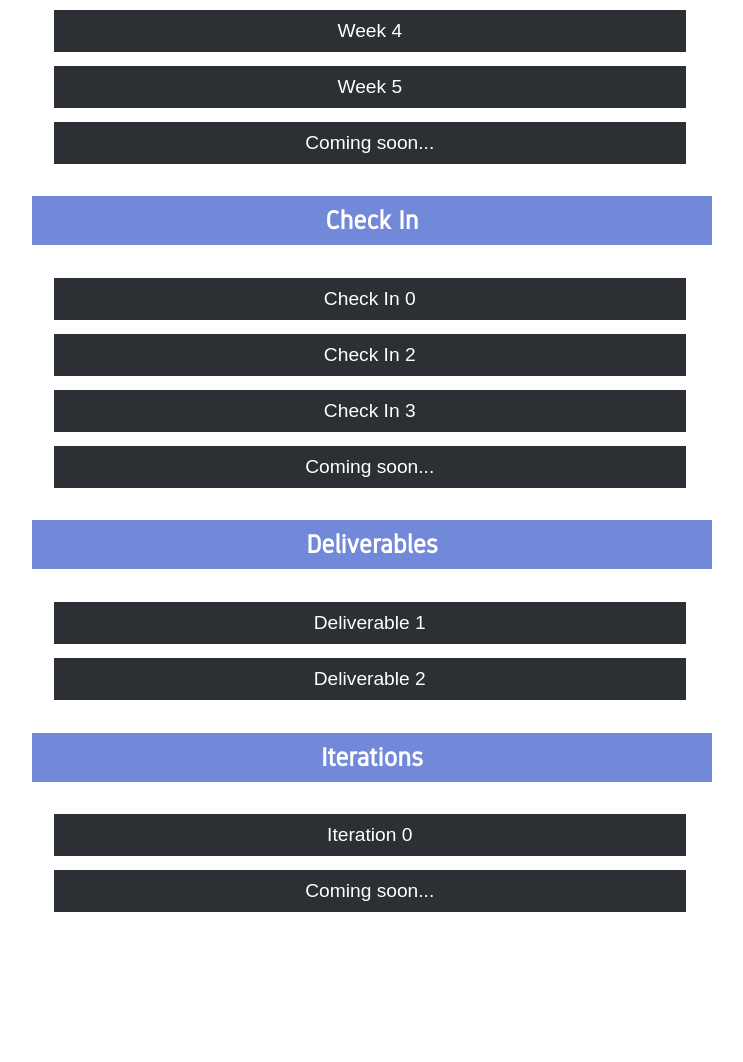
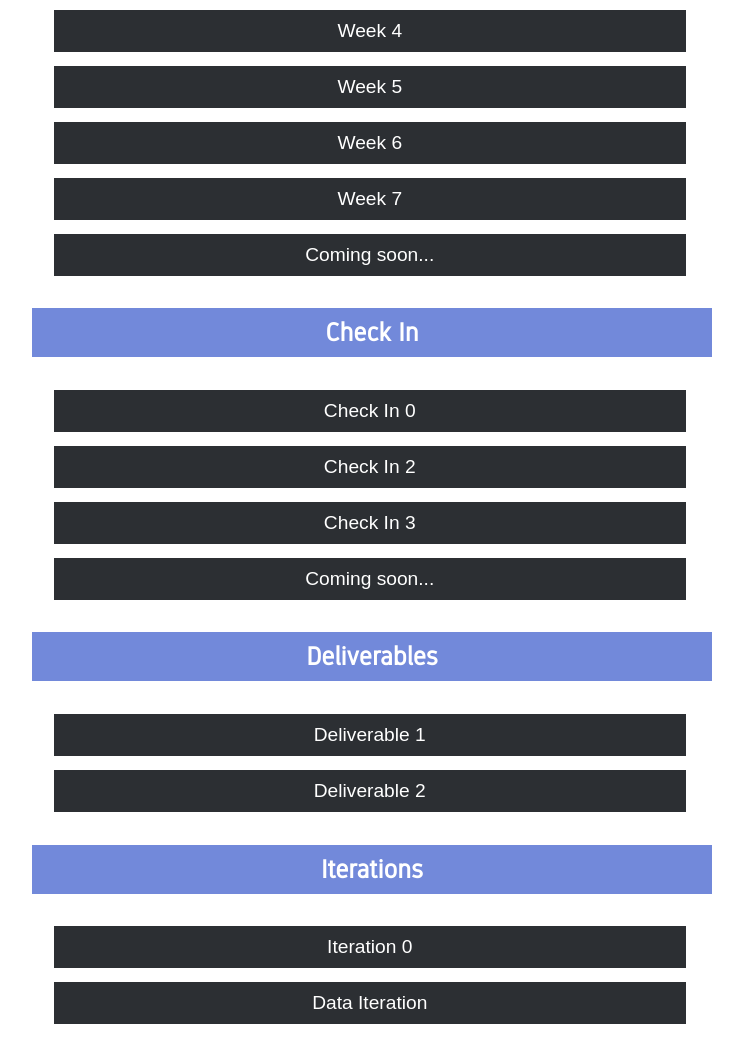
Before and after one commit to tcss360bobcats/tcss360bobcats.github.io, a plain HTML site: page index.html in a window 1280 px wide. Shown: the part 760-1822 px from the top of the page, without its empty margins (292-1035 px from the left). Before the commit the page ends 1787 px from the top, so only its background shows below. Drawn offline with Linux system fonts and the light colour scheme.

Commit message:
Added missing weeks

```diff
--- a/index.html
+++ b/index.html
@@ -33,6 +33,8 @@
                         <button onclick="window.open('https://docs.google.com/document/d/18yUe1fnflcZ3JGy36wVYO-JxAd4dS6OIy2u5uj9fzrM/edit?usp=sharing', '_blank')"> Week 3</button>
                         <button onclick="window.open('https://docs.google.com/document/d/1O8GBzV6oNpfW5wulrBjdU66SsJ-aL6Bq-cYOkyxmzI4/edit?usp=sharing', '_blank')"> Week 4</button>
                         <button onclick="window.open('https://docs.google.com/document/d/1qiH2CfbNAG_d4Fo8IX164GvS7PhBK2qtRSAazxqaHtE/edit?usp=sharing', '_blank')"> Week 5</button>
+                        <button onclick="window.open('https://docs.google.com/document/d/1GUSSPXKUKD4YjjcVrqSulBlw80gIk59mpjtLXJs2YUI/edit?usp=sharing', '_blank')"> Week 6</button>
+                        <button onclick="window.open('https://docs.google.com/document/d/1_bBMU-BS1EoVxRrL4ZWoWBXm9tKldDDcAEe8EzONVEg/edit?usp=sharing', '_blank')"> Week 7</button>
                         <button>Coming soon...</button>
                     </div>
                 </ul>
@@ -65,7 +67,7 @@
                 <ul>
                     <div class="buttons">
                         <button onclick="window.open('https://docs.google.com/document/d/1JT81aBJVo8Uh7iZldcn8deQ0Z5HlKy23-mimx8FyC9Y/edit?usp=sharing', '_blank')">Iteration 0</button>
-                        <button>Coming soon...</button>
+                        <button onclick="window.open('https://docs.google.com/document/d/1X0RidXlrGMbDveTaUvdP_CN1Xt1PeteZwjf3C0CVC4c/edit?usp=sharing', '_blank')">Data Iteration</button>
                     </div>
                 </ul>
             </div>
```
